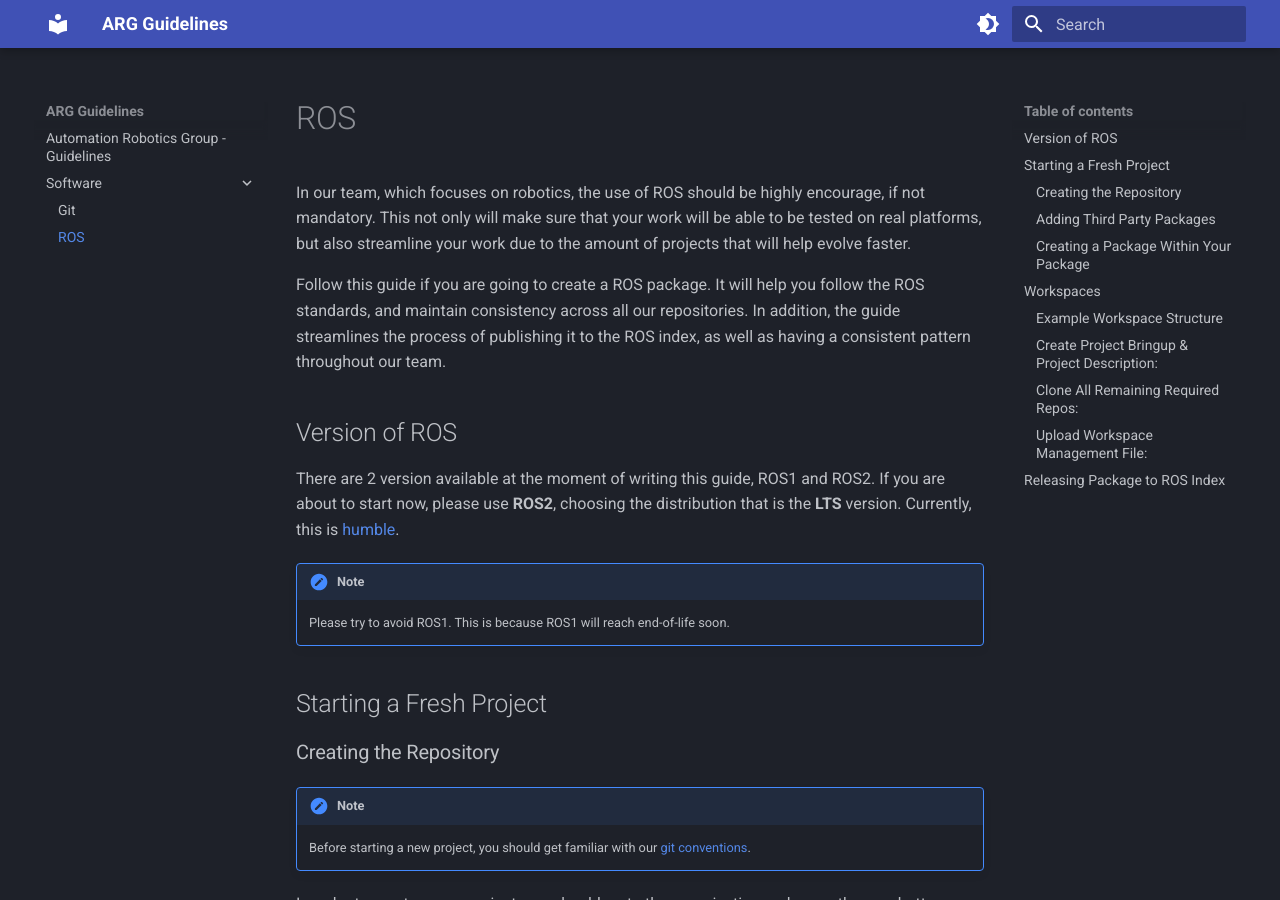
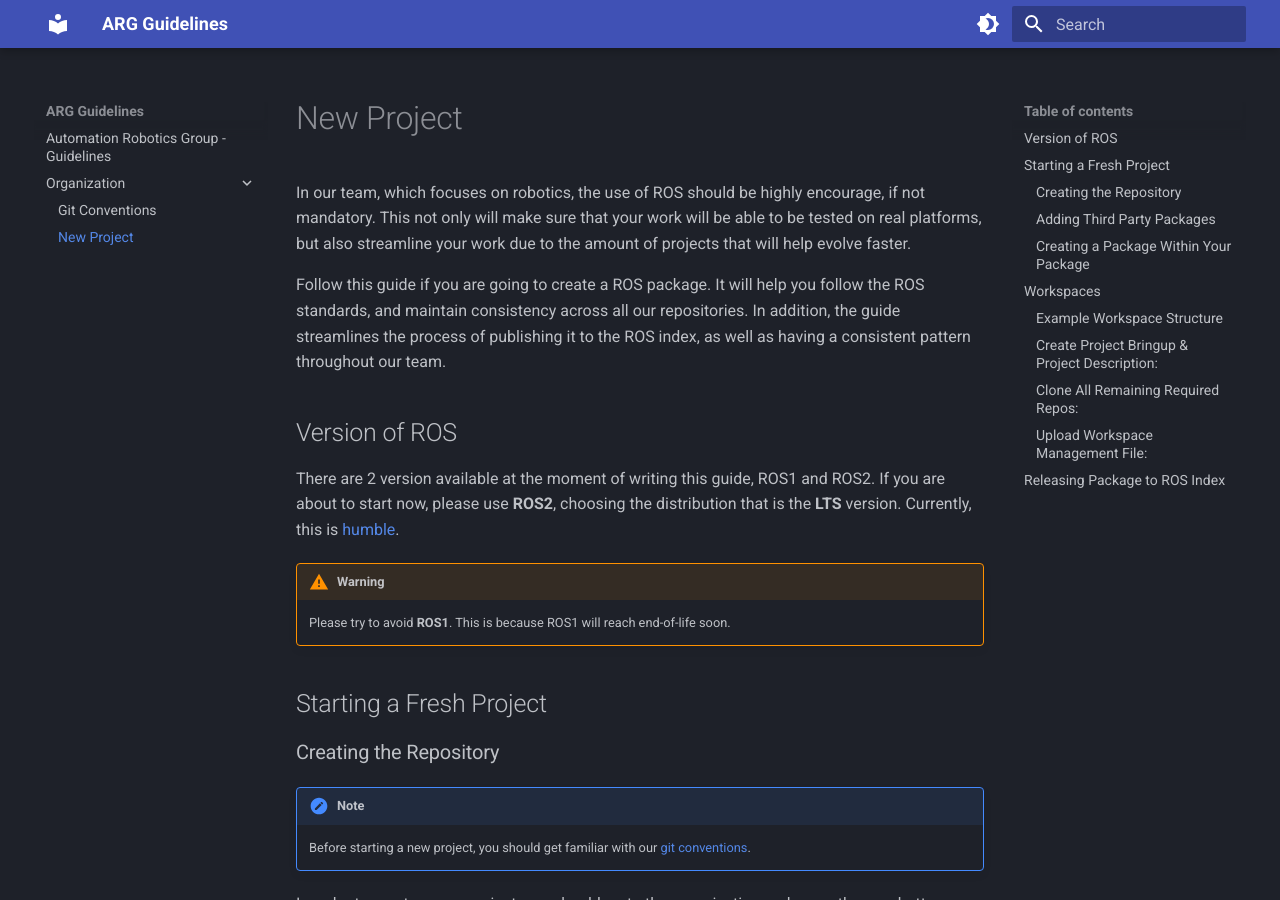
Before and after one commit to snt-arg/Guidelines, an MkDocs documentation site: the page built from docs/Organization/new_project.md, in a window 1280 px wide and 900 px high. Built offline with MkDocs 1.6.1 and Material for MkDocs 9.7.7, drawn with Linux system fonts in a browser that asks for light colours.

Commit message:
chore: rename software subsection to Organization

```diff
--- a/docs/software/ros.md
+++ b/docs/Organization/new_project.md
@@ -1,4 +1,4 @@
-# ROS
+# New Project
 
 In our team, which focuses on robotics, the use of ROS should be highly encourage,
 if not mandatory. This not only will make sure that your work will be able to be
@@ -16,9 +16,9 @@
 If you are about to start now, please use **ROS2**, choosing the distribution that
 is the **LTS** version. Currently, this is [humble](https://docs.ros.org/en/humble/index.html).
 
-!!! note
+!!! warning
 
-    Please try to avoid ROS1. This is because ROS1 will reach end-of-life soon.
+    Please try to avoid **ROS1**. This is because ROS1 will reach end-of-life soon.
 
 ## Starting a Fresh Project
 
@@ -26,7 +26,7 @@
 
 !!! note
 
-    Before starting a new project, you should get familiar with our [git conventions](./git.md).
+    Before starting a new project, you should get familiar with our [git conventions](./git_conventions.md).
 
 In order to create a new project, you should go to the organization and press the
 **new** button, as shown in the picture bellow:
```
Also changed, not shown: docs/Organization/git_conventions.md (renamed from docs/software/git.md, +1 -1 lines).
